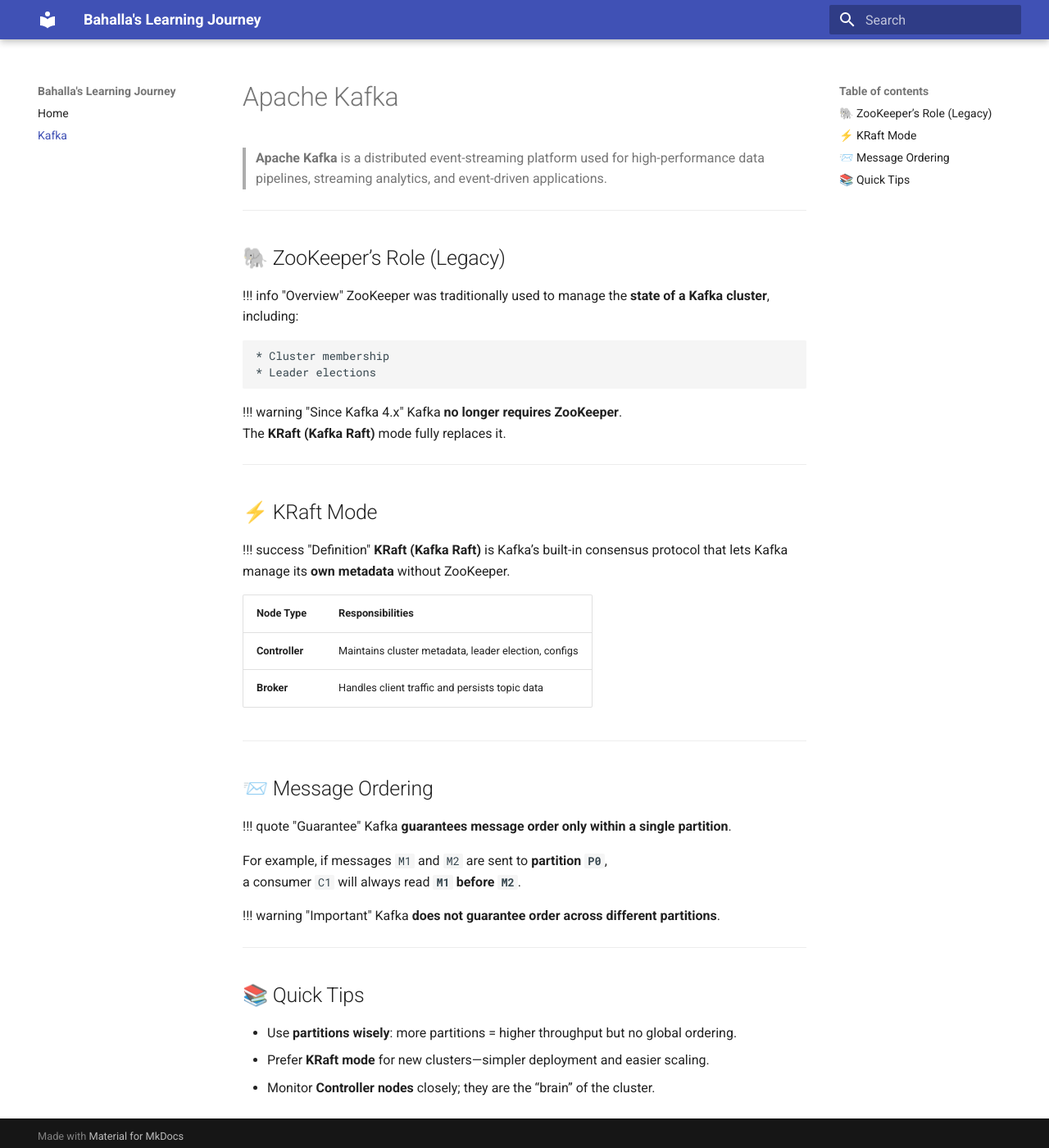
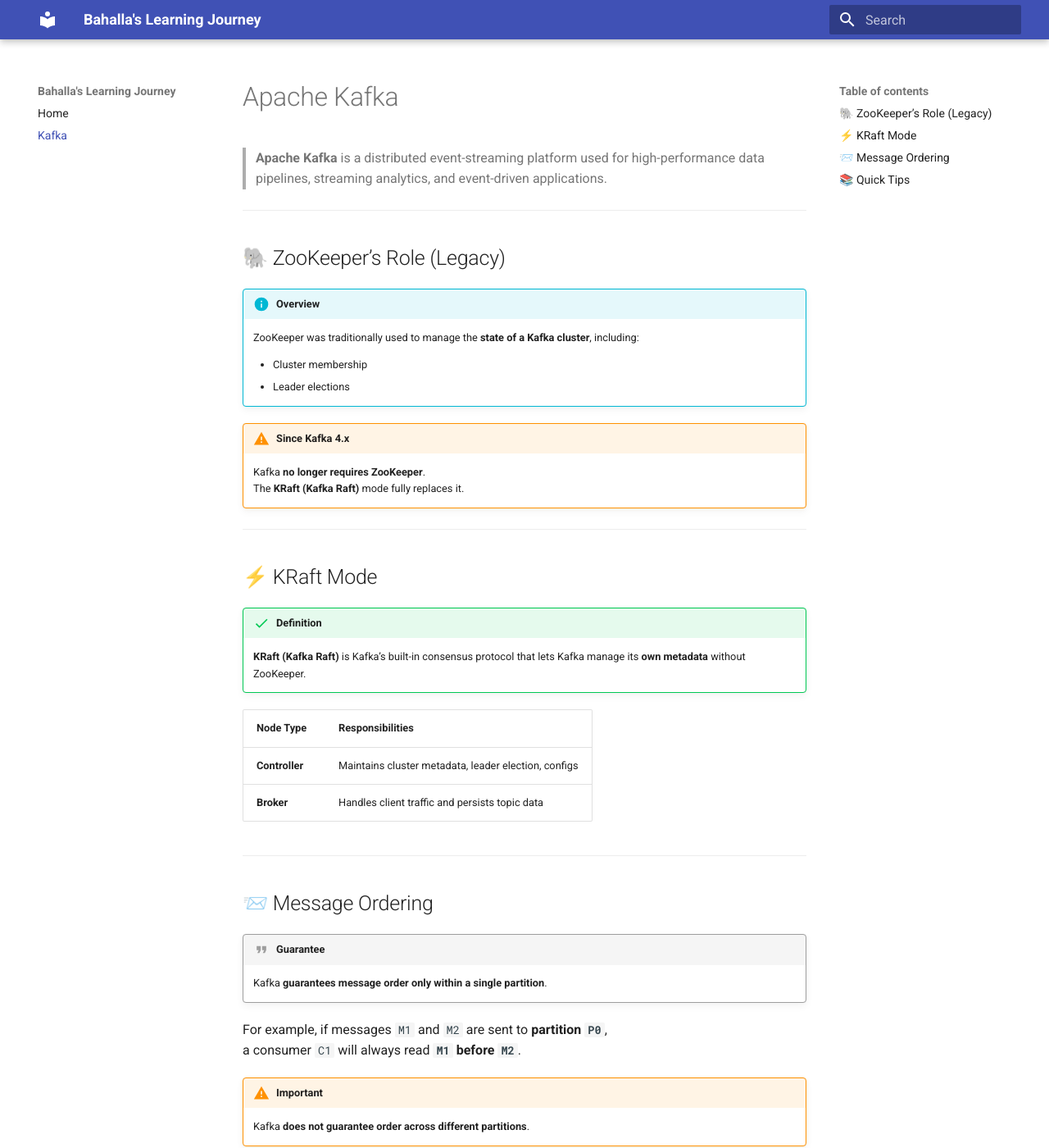
Before and after one commit to BAHALLA/learning-documentation, an MkDocs documentation site: the page built from docs/kafka.md, in a window 1280 px wide and 1400 px high. Shown: the whole window at 82% size. Built offline with MkDocs 1.6.1 and Material for MkDocs 9.7.7, drawn with Linux system fonts in a browser that asks for light colours.

Commit message:
add mkdocs extentions

```diff
--- a/mkdocs.yml
+++ b/mkdocs.yml
@@ -5,3 +5,9 @@ theme:
 nav:
   - Home: index.md
   - Kafka: kafka.md
+
+markdown_extensions:
+  - admonition           # <– needed for !!! info/warning/success
+  - pymdownx.details     # collapsible details
+  - pymdownx.superfences # fenced blocks inside admonitions
+  - pymdownx.emoji       # if you want the emoji icons to look nicer
```
